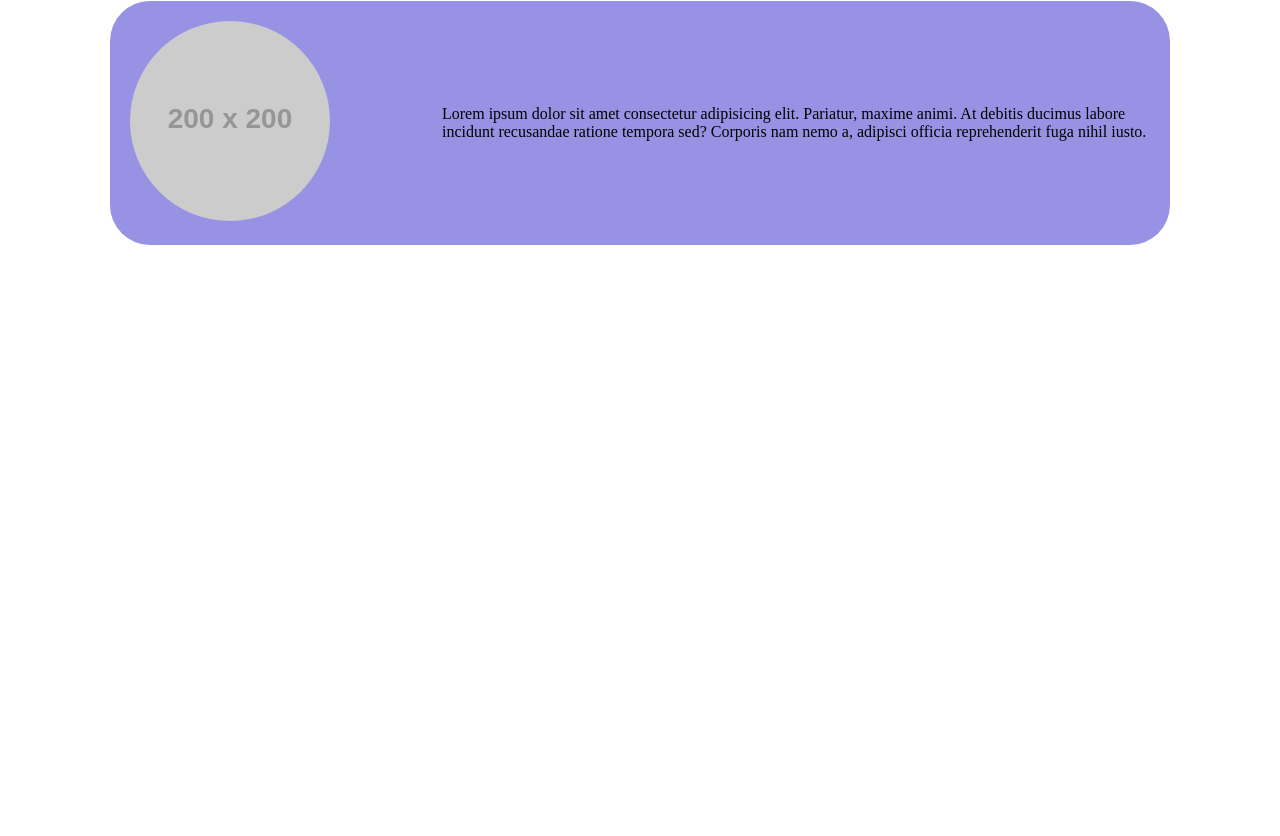
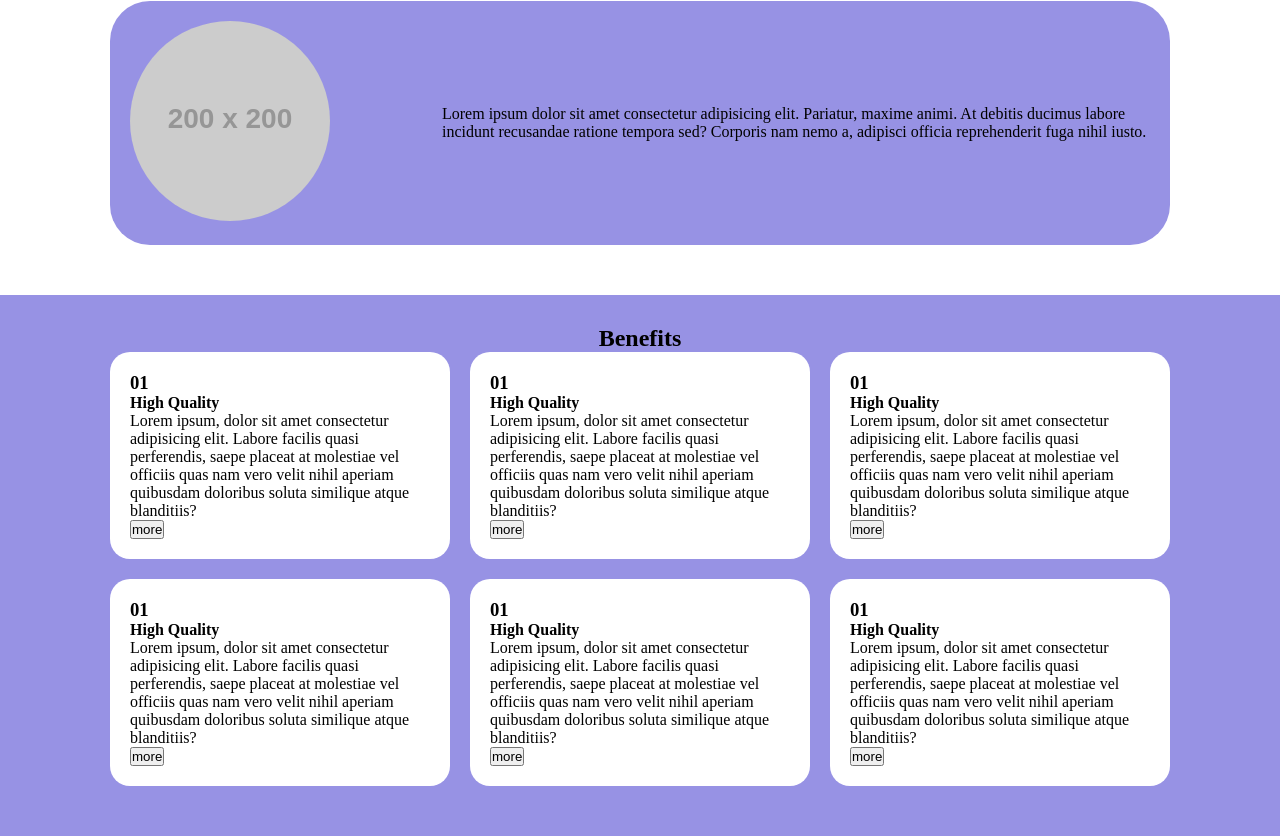
Before and after one commit to smboolean76/htmlcss-responsive-layout, a plain HTML site: page index.html in a window 1280 px wide. Shown: the part 1204-2040 px from the top of the page. Before the commit the page ends 1499 px from the top, so only its background shows below. Drawn offline with Linux system fonts and the light colour scheme; placeholder pictures from the web are drawn by us.

Commit message:
Aggiunta senzione benefits

```diff
--- a/css/common.css
+++ b/css/common.css
@@ -53,3 +53,12 @@ section {
     padding-left: .625rem;
     padding-right: .625rem;
 }
+
+/*---------------------
+    CARD
+---------------------*/
+.card {
+    border-radius: 1.25rem;
+    padding: 1.25rem;
+    background-color: #fff;
+}
--- a/css/main.css
+++ b/css/main.css
@@ -67,3 +67,26 @@
         width: 70%;
     }
 }
+
+/*---------------------
+    SECTION BENEFITS
+---------------------*/
+.benefits {
+    background-color: var(--secondary-color);
+}
+.benefits .col {
+    width: 100%;
+    margin-bottom: 1.25rem;
+}
+/* Tablet */
+@media screen and (min-width: 768px){
+    .benefits .col {
+        width: 50%;
+    }
+}
+/* Desktop */
+@media screen and (min-width: 992px){
+    .benefits .col {
+        width: calc(100% / 3);
+    }
+}
--- a/index.html
+++ b/index.html
@@ -105,6 +105,63 @@
                 </div>
              </section>
              <!-- /section testimonials -->
+             <!-- section benefits -->
+             <section class="benefits">
+                <div class="container">
+                    <h2 class="text-center">Benefits</h2>
+                    <div class="row">
+                        <div class="col">
+                            <div class="card">
+                                <h3>01</h3>
+                                <h4>High Quality</h4>
+                                <p>Lorem ipsum, dolor sit amet consectetur adipisicing elit. Labore facilis quasi perferendis, saepe placeat at molestiae vel officiis quas nam vero velit nihil aperiam quibusdam doloribus soluta similique atque blanditiis?</p>
+                                <button>more</button>
+                            </div>
+                        </div>
+                        <div class="col">
+                            <div class="card">
+                                <h3>01</h3>
+                                <h4>High Quality</h4>
+                                <p>Lorem ipsum, dolor sit amet consectetur adipisicing elit. Labore facilis quasi perferendis, saepe placeat at molestiae vel officiis quas nam vero velit nihil aperiam quibusdam doloribus soluta similique atque blanditiis?</p>
+                                <button>more</button>
+                            </div>
+                        </div>
+                        <div class="col">
+                            <div class="card">
+                                <h3>01</h3>
+                                <h4>High Quality</h4>
+                                <p>Lorem ipsum, dolor sit amet consectetur adipisicing elit. Labore facilis quasi perferendis, saepe placeat at molestiae vel officiis quas nam vero velit nihil aperiam quibusdam doloribus soluta similique atque blanditiis?</p>
+                                <button>more</button>
+                            </div>
+                        </div>
+                        <div class="col">
+                            <div class="card">
+                                <h3>01</h3>
+                                <h4>High Quality</h4>
+                                <p>Lorem ipsum, dolor sit amet consectetur adipisicing elit. Labore facilis quasi perferendis, saepe placeat at molestiae vel officiis quas nam vero velit nihil aperiam quibusdam doloribus soluta similique atque blanditiis?</p>
+                                <button>more</button>
+                            </div>
+                        </div>
+                        <div class="col">
+                            <div class="card">
+                                <h3>01</h3>
+                                <h4>High Quality</h4>
+                                <p>Lorem ipsum, dolor sit amet consectetur adipisicing elit. Labore facilis quasi perferendis, saepe placeat at molestiae vel officiis quas nam vero velit nihil aperiam quibusdam doloribus soluta similique atque blanditiis?</p>
+                                <button>more</button>
+                            </div>
+                        </div>
+                        <div class="col">
+                            <div class="card">
+                                <h3>01</h3>
+                                <h4>High Quality</h4>
+                                <p>Lorem ipsum, dolor sit amet consectetur adipisicing elit. Labore facilis quasi perferendis, saepe placeat at molestiae vel officiis quas nam vero velit nihil aperiam quibusdam doloribus soluta similique atque blanditiis?</p>
+                                <button>more</button>
+                            </div>
+                        </div>
+                    </div>
+                </div>
+             </section>
+             <!-- /section benefits -->
         </main>
         <footer></footer>
     </body>
```
